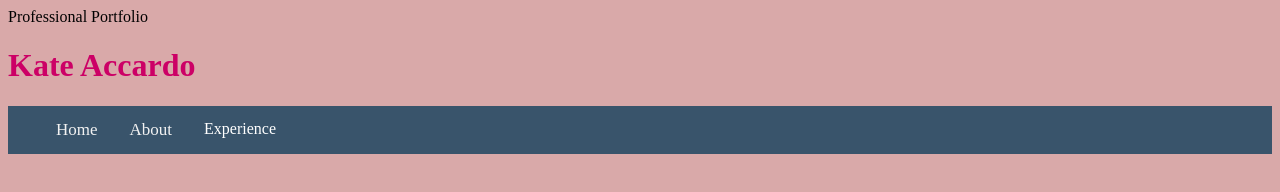
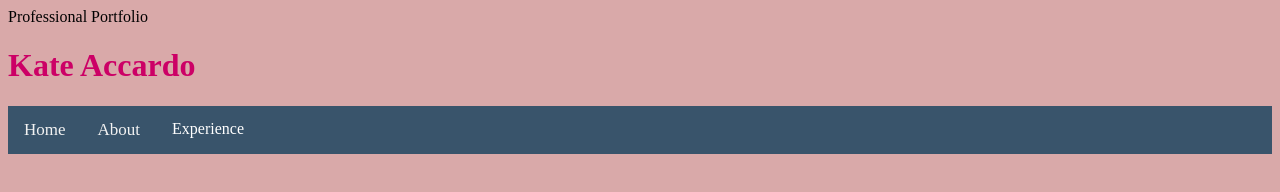
Before and after one commit to kateaccardo/kateaccardo.github.io, a plain HTML site: page webdevelopment/project.html in a window 1280 px wide. Drawn offline with Linux system fonts and the light colour scheme.

Commit message:
Add files via upload

```diff
--- a/webdevelopment/project.html
+++ b/webdevelopment/project.html
@@ -27,8 +27,7 @@ Tested: 2/11/2025
                <title>Experience</title>
                <h1>Kate Accardo</h1>
                <div class="topnav">
-                <a class="active">
-                <a href="index.html">Home</a>
+                <a class="active" href="index.html">Home</a>
                 <a href="about.html">About</a>
                 <div class="dropdown">
                 <a href="project.html" class="dropbtn">Experience</a>
```
